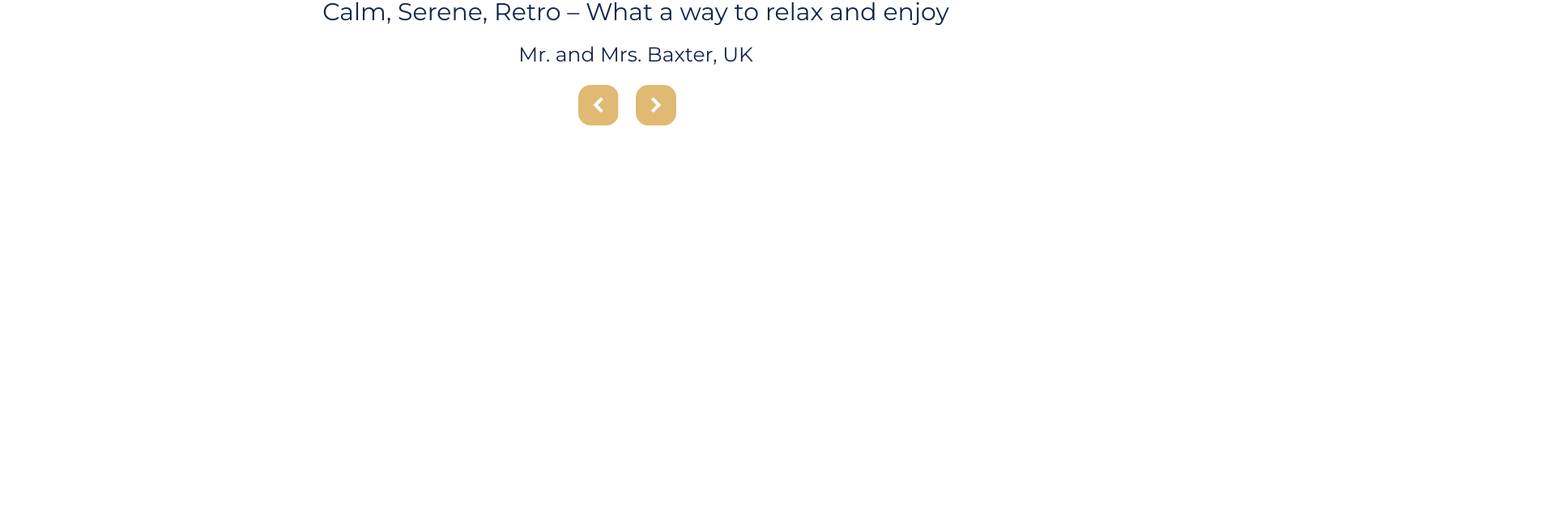
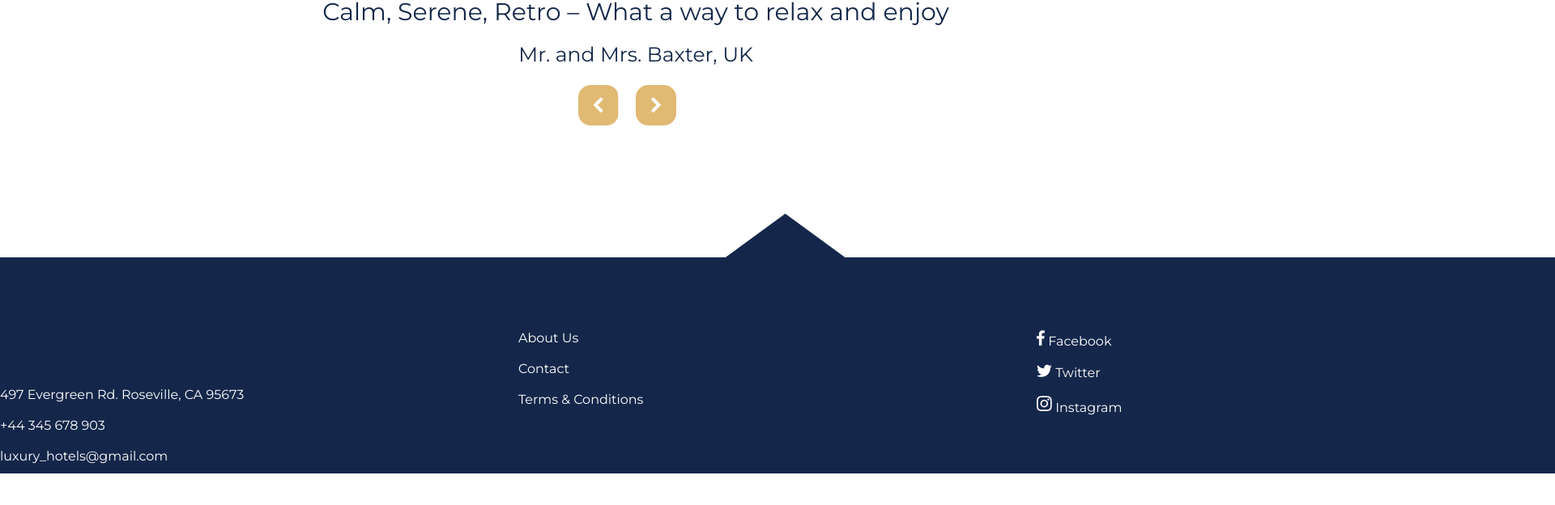
Before and after one commit to ZannaC/Hotel-Website-project-React, a React (Create React App) app in the folder hotel-website-proj/: page /home in a window 1280 px wide. Shown: the part 2469-3093 px from the top of the page at 81% size, 1920 px wide, since content can reach past the window. Before the commit the page ends 2630 px from the top, so only its background shows below. Built offline with nearby package versions, Linux system fonts and the light colour scheme.

Commit message:
Add Footer section files

```diff
--- a/hotel-website-proj/src/components/ui/ScrollBtn.module.scss
+++ b/hotel-website-proj/src/components/ui/ScrollBtn.module.scss
@@ -5,6 +5,7 @@
   width: 50px;
   height: 50px;
   margin-right: 21px;
+  margin-bottom: 109px;
   border: none;
   background: transparent;
   cursor: pointer;
--- a/hotel-website-proj/src/pages/Home/Home.js
+++ b/hotel-website-proj/src/pages/Home/Home.js
@@ -5,6 +5,7 @@ import HomeStyle from "./Home.module.scss";
 // import ExploreBtn from "../../components/ui/ExploreBtn";
 import PageContent from "./components/PageContent";
 import Testimonials from "./components/Testimonials";
+import Footer from "./components/Footer";
 
 const Home = () => {
   return (
@@ -14,6 +15,7 @@ const Home = () => {
         <BookNow />
         <PageContent />
         <Testimonials />
+        <Footer />
       </div>
     </div>
   );
--- /dev/null
+++ b/hotel-website-proj/src/pages/Home/components/Footer.js
@@ -0,0 +1,45 @@
+import React from "react";
+import { adressData, aboutUsData, socialMediaData } from "./footerData";
+import FooterStyle from "./Footer.module.scss";
+
+const Footer = (props) => {
+  return (
+    <div className={FooterStyle.container}>
+      <div className={FooterStyle.infoBlock}>
+        <div>
+          <h3>LUXURY</h3>
+          <h3>HOTELS</h3>
+          {adressData.map((data, index) => (
+            <div key={index}>
+              <p>{data.adress}</p>
+              <p>{data.phone}</p>
+              <p>{data.email}</p>
+            </div>
+          ))}
+        </div>
+
+        <div>
+          {aboutUsData.map((data, index) => (
+            <div key={index}>
+              <p>{data.about}</p>
+              <p>{data.contact}</p>
+              <p>{data.terms}</p>
+            </div>
+          ))}
+        </div>
+
+        <div>
+          {socialMediaData.map((data, index) => (
+            <p>
+              <a href="#top" key={index}>
+                <img src={data.icon} alt="'"></img> {data.social}
+              </a>
+            </p>
+          ))}
+        </div>
+      </div>
+    </div>
+  );
+};
+
+export default Footer;
--- /dev/null
+++ b/hotel-website-proj/src/pages/Home/components/Footer.module.scss
@@ -0,0 +1,49 @@
+$textColor: rgba(255, 255, 255, 1);
+
+.container {
+  background-image: url("../../../assets/images/pages/Home/footerBackground.png");
+  width: 1920px;
+  margin: 0 auto;
+  background-repeat: no-repeat;
+  box-sizing: border-box;
+
+  .infoBlock {
+    box-sizing: border-box;
+    display: grid;
+    grid-template-columns: 1fr 1fr 1fr;
+    padding-top: 144px;
+    padding-bottom: 66px;
+    justify-content: space-between;
+    align-content: flex-start;
+  }
+
+  h2 {
+    margin-bottom: 26px;
+    font-size: 30px;
+  }
+
+  p {
+    color: $textColor;
+    padding-bottom: 19px;
+    font-size: 16px;
+
+    a {
+      color: $textColor;
+      padding-bottom: 19px;
+      font-size: 16px;
+      vertical-align: center;
+    }
+  }
+
+  p.author {
+    font-size: 25px;
+    padding-bottom: 23px;
+  }
+
+  .block {
+    display: flex;
+    flex-direction: column;
+    justify-content: center;
+    align-items: center;
+  }
+}
--- /dev/null
+++ b/hotel-website-proj/src/pages/Home/components/footerData.js
@@ -0,0 +1,34 @@
+import facebook from "../../../assets/icons/Facebook.svg";
+import twitter from "../../../assets/icons/Twitter.svg";
+import instagram from "../../../assets/icons/Instagram.svg";
+
+export const adressData = [
+  {
+    adress: "497 Evergreen Rd. Roseville, CA 95673",
+    phone: "+44 345 678 903",
+    email: "luxury_hotels@gmail.com",
+  },
+];
+
+export const aboutUsData = [
+  {
+    about: "About Us",
+    contact: "Contact",
+    terms: "Terms & Conditions",
+  },
+];
+
+export const socialMediaData = [
+  {
+    icon: facebook,
+    social: "Facebook",
+  },
+  {
+    icon: twitter,
+    social: "Twitter",
+  },
+  {
+    icon: instagram,
+    social: "Instagram",
+  },
+];
```
Also changed, not shown: hotel-website-proj/src/assets/images/pages/Home/footerBackground.png (added).
